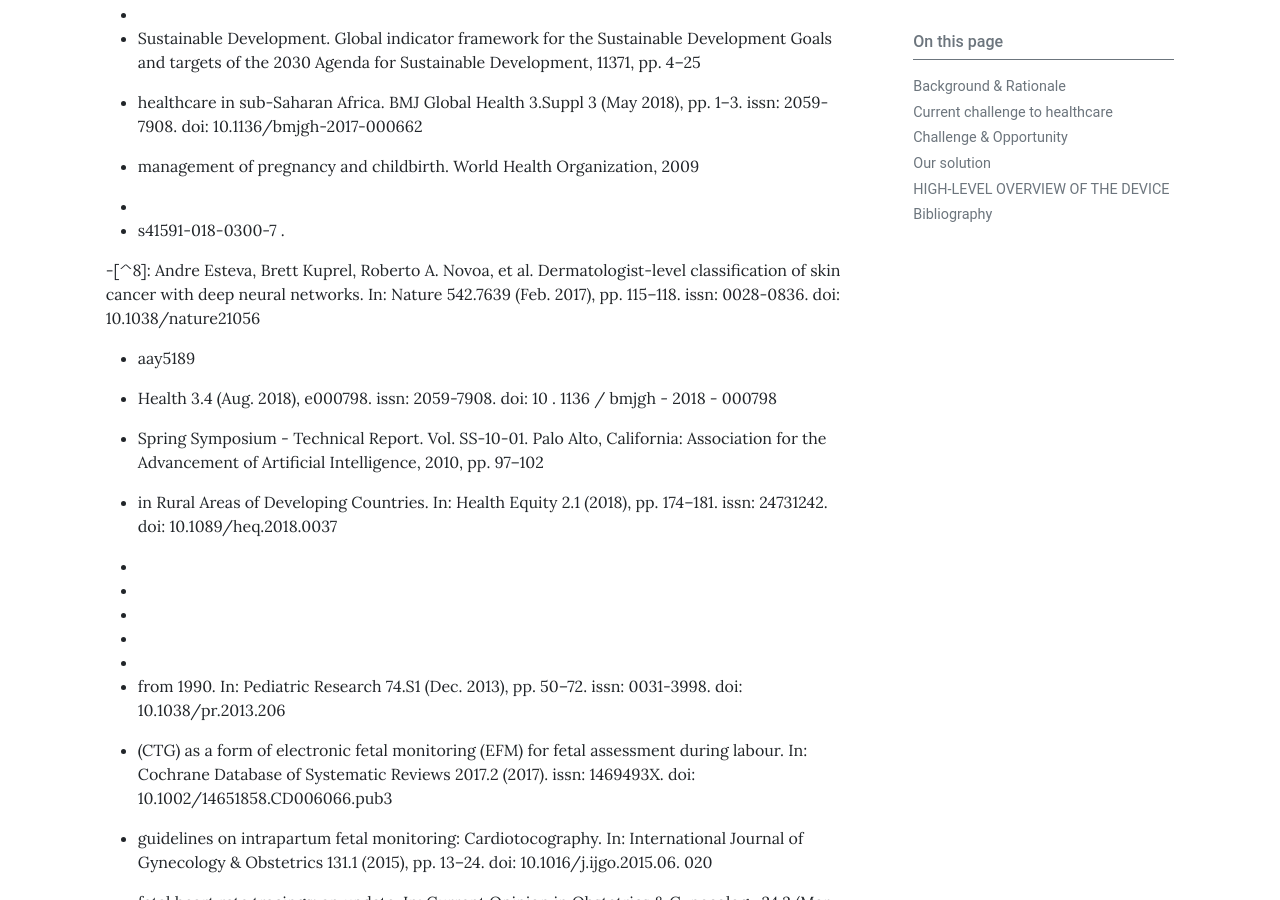
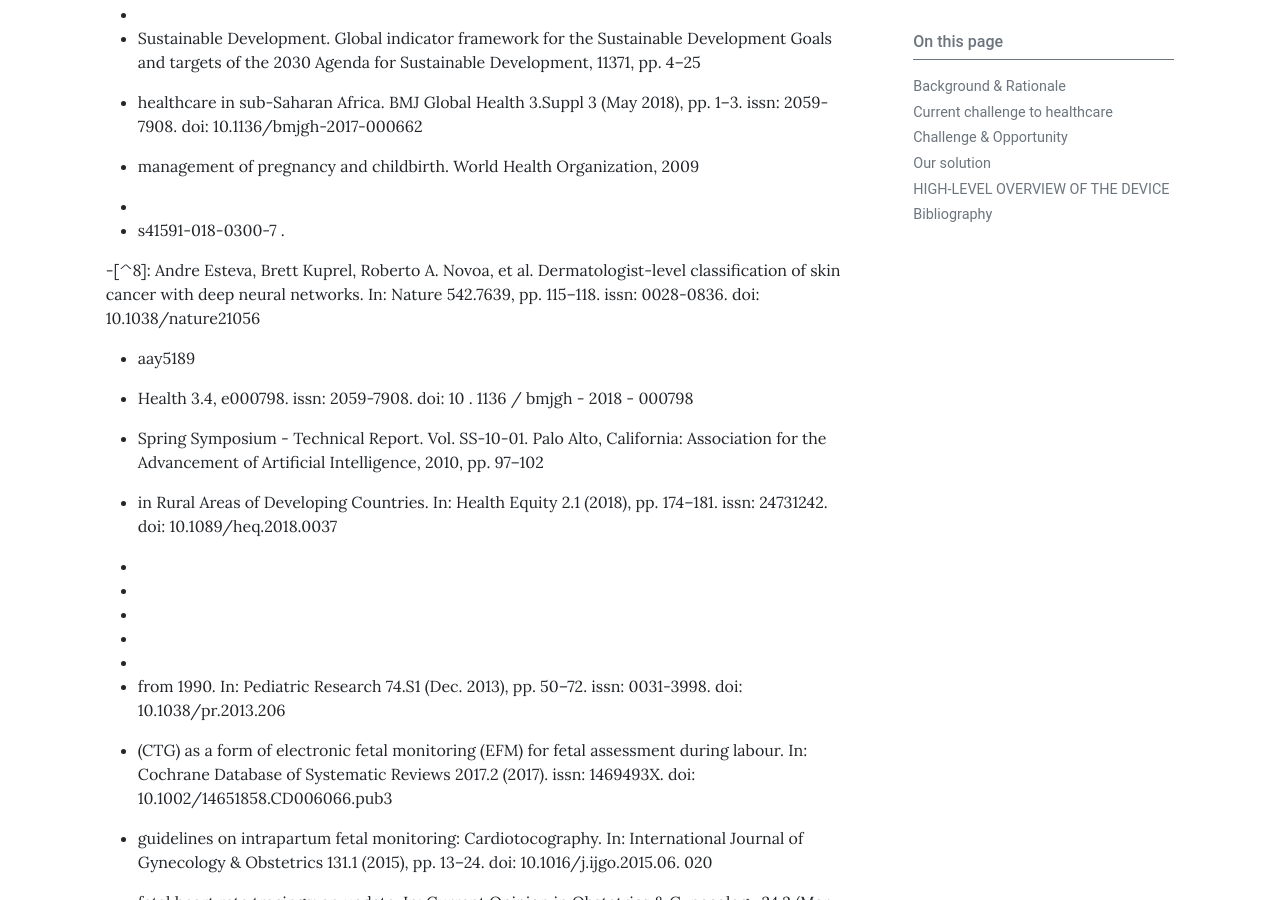
Before and after one commit to qiriro/ctg, a Jekyll site: the page built from pages/about.md, in a window 1280 px wide and 900 px high, scrolled down 5038 px. Built offline with Jekyll 4.4.1, drawn with Linux system fonts in a browser that asks for light colours; some of the changed text lies outside the part shown.

Commit message:
revised biblio

```diff
--- a/pages/about.md
+++ b/pages/about.md
@@ -15,7 +15,7 @@
 The recently introduced Sustainable Development Goals (SDGs) provide a framework for rectifying
 this imbalance. SDGs aspire to provide fair access to maternal healthcare for all by reducing the global MMR to less than 70 per 100,000 live births by 2030 [^3]. Nonetheless, attaining this milestone will be challenging to most developing countries. These challenges include, among other things, a severe shortage of proficient healthcare providers and insufficient training, especially for mid and lower-level providers. Africa, for example, has only 3% of the world’s health care workers; yet, bears 25% of the global burden of disease [^4]. Without skilled medical personnel, it is virtually impossible to perform WHO’s recommended interventions for improving maternal health [^5].
 
-WHOrecognizes that Artificial Intelligence (AI) has an enormous potential to solve several healthcare challenges [^6]. For example, deep learning (DL) algorithms achieve human-like accuracy in some diagnostic [^7],[^8]. Nevertheless, while AI is often utilized to support healthcare in several developed countries, its usage in developing countries remains at the embryonic stage [^9],[^10]. Moreover, because most AI-based health applications are conceived for rich countries, they are not well-suited and too ambitious to serve their purpose in low-income countries [^11]. It is, however, important to note that AI-assisted medical techniques could help improve medical outcomes in resource-poor settings [^12]. For instance, in some cases, AI-assisted systems can serve in place of human experts if they are not available—which is often the case in resource-poor hospitals—and provide evidence-based epidemiological recommendations [^10]. These intelligent systems would, thus, allow
+WHOrecognizes that Artificial Intelligence (AI) has an enormous potential to solve several healthcare challenges [^6]. For example, deep learning (DL) algorithms achieve human-like accuracy in some diagnostic [^7], [^8]. Nevertheless, while AI is often utilized to support healthcare in several developed countries, its usage in developing countries remains at the embryonic stage [^9],[^10]. Moreover, because most AI-based health applications are conceived for rich countries, they are not well-suited and too ambitious to serve their purpose in low-income countries [^11]. It is, however, important to note that AI-assisted medical techniques could help improve medical outcomes in resource-poor settings [^12]. For instance, in some cases, AI-assisted systems can serve in place of human experts if they are not available—which is often the case in resource-poor hospitals—and provide evidence-based epidemiological recommendations [^10]. These intelligent systems would, thus, allow
 non-specialized healthcare personnel to perform specialized tasks such as diagnosis, prognosis, and treatment of several diseases and only refer to specialists when necessary [^9].
 
 ## Current challenge to healthcare
@@ -93,13 +93,13 @@
 - [^7]: Eric J. Topol. High-performance medicine: the convergence of human and artificial intelligence.In: Nature Medicine 25.1 (Jan. 2019), pp. 44–56. issn: 1078-8956. doi: 10.1038/
 s41591-018-0300-7 .
 
--[^8]: Andre Esteva, Brett Kuprel, Roberto A. Novoa, et al. Dermatologist-level classification of skin cancer with deep neural networks. In: Nature 542.7639 (Feb. 2017), pp. 115–118. issn: 0028-0836. doi: 10.1038/nature21056
+-[^8]: Andre Esteva, Brett Kuprel, Roberto A. Novoa, et al. Dermatologist-level classification of skin cancer with deep neural networks. In: Nature 542.7639, pp. 115–118. issn: 0028-0836. doi: 10.1038/nature21056
 
-- [^9]: Ahmed Hosny and Hugo J. W. L. Aerts. Artificial intelligence for global health. In: Science 366.6468 (Nov. 2019), pp. 955–956. issn: 0036-8075. doi: 10.1126/science.
+- [^9]: Ahmed Hosny and Hugo J. W. L. Aerts. Artificial intelligence for global health. In: Science 366.6468, pp. 955–956. issn: 0036-8075. doi: 10.1126/science.
 aay5189
 
 - [^10]: Brian Wahl, Aline Cossy-Gantner, Stefan Germann, et al. Artificial intelligence (AI) and global health: how can AI contribute to health in resource-poor settings? In: BMJ Global
-Health 3.4 (Aug. 2018), e000798. issn: 2059-7908. doi: 10 . 1136 / bmjgh - 2018 -
+Health 3.4, e000798. issn: 2059-7908. doi: 10 . 1136 / bmjgh - 2018 -
 000798
 
 - [^11]: Julie S. Weber and Kentaro Toyama. Remembering the past for meaningful AI-D. In: AAAI
```
